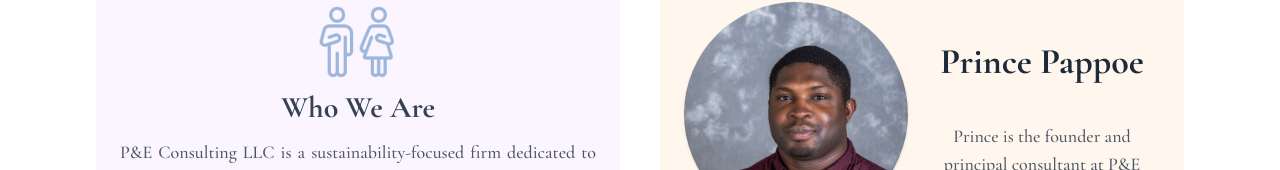
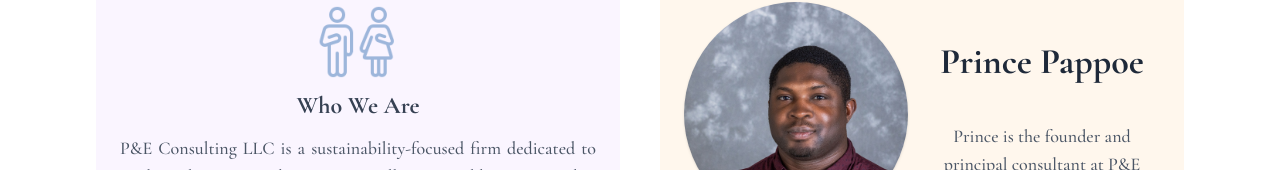
Before and after one commit to kaykwame/pe-consulting, a SvelteKit app: page /about in a window 1280 px wide. Shown: the part 630-800 px from the top of the page. Built offline with nearby package versions, Linux system fonts and the light colour scheme.

Commit message:
changed fonts

```diff
--- a/src/routes/about/+page.svelte
+++ b/src/routes/about/+page.svelte
@@ -133,9 +133,7 @@
 									class="phone:h-12 phone:w-12 tablet:h-14 tablet:w-14 laptop:h-16 laptop:w-16 desktop:h-20 desktop:w-20 align-middle text-blue-500"
 								/>
 							</div>
-							<p
-								class="phone:text-2xl tablet:text-2xl laptop:text-2xl desktop:text-3xl mb-3 text-center text-2xl font-bold text-gray-700"
-							>
+							<p class="mb-3 text-center text-2xl font-bold text-gray-700">
 								{title}
 							</p>
 							<div class="">
--- a/src/routes/services/+page.svelte
+++ b/src/routes/services/+page.svelte
@@ -135,7 +135,7 @@
 								</div>
 							</div>
 							<div class="tablet:w-4/5 laptop:w-4/5 desktop:w-4/5 mx-auto mb-2 w-full">
-								<div class="mb-1 text-center font-bold text-gray-900">
+								<div class="mb-1 text-center text-2xl font-bold text-gray-900">
 									{service}
 								</div>
 								<!-- <ul class="list-inside list-disc text-sm text-gray-800"> -->
--- a/src/routes/studies/+page.svelte
+++ b/src/routes/studies/+page.svelte
@@ -145,7 +145,7 @@
 							</div> -->
 						</div>
 						<div class="tablet:w-4/5 laptop:w-4/5 desktop:w-4/5 mx-auto mb-2 w-full">
-							<div class="mb-1 text-center text-lg font-bold text-gray-900">
+							<div class="mb-1 text-center text-2xl font-bold text-gray-900">
 								{study}
 							</div>
 							<!-- <ul class="list-inside list-disc text-sm text-gray-800"> -->
```
